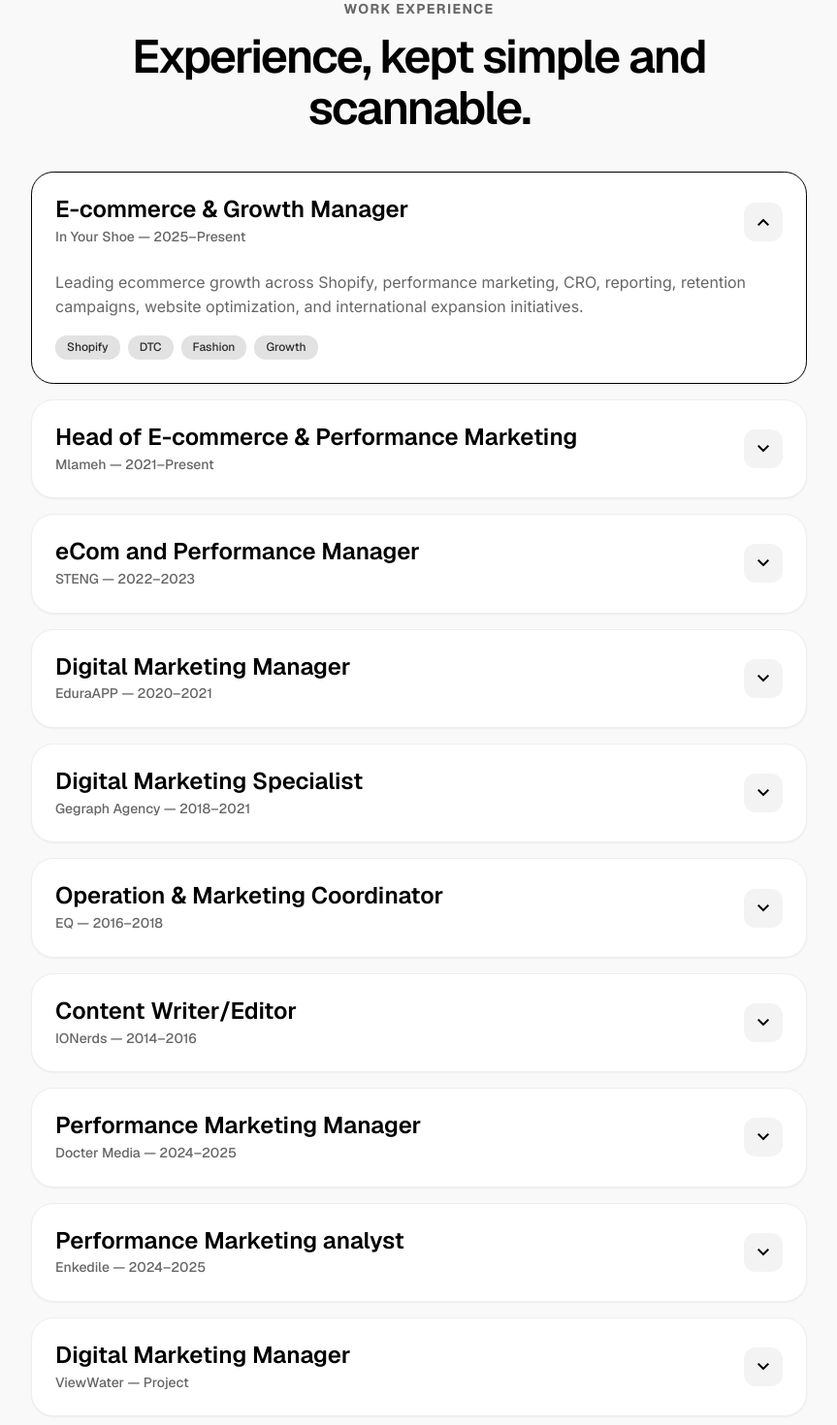
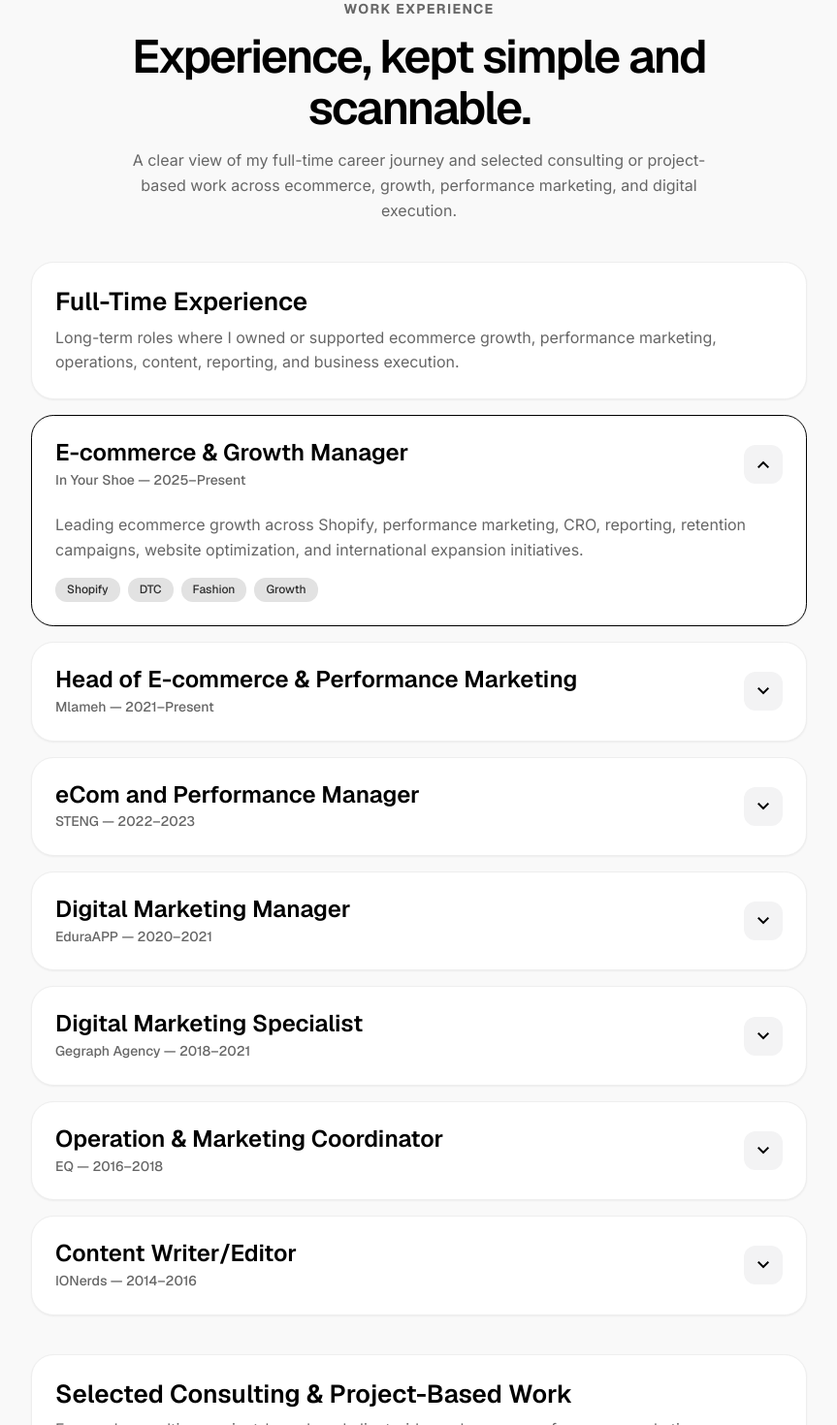
Before and after one commit to moudes/Dessoky, a Next.js app: page / in a window 1280 px wide. Shown: the part 2112-3582 px from the top of the page at 97% size, without its empty margins (208-1071 px from the left). Built offline with nearby package versions, Linux system fonts and the light colour scheme.

Commit message:
Update ExperienceAccordion.tsx

```diff
--- a/src/components/ExperienceAccordion.tsx
+++ b/src/components/ExperienceAccordion.tsx
@@ -1,55 +1,105 @@
 "use client";
 
 import { useState } from "react";
-import { experiences } from "@/data/content";
+import { experienceGroups } from "@/data/content";
 import { Icon } from "./Icon";
 
 export function ExperienceAccordion() {
-  const [activeIndex, setActiveIndex] = useState(0);
+  const [activeKey, setActiveKey] = useState("Full-Time Experience-0");
 
   return (
-    <section id="experience" className="mx-auto w-full max-w-container-wide px-margin-mobile py-section-gap md:px-8">
+    <section
+      id="experience"
+      className="mx-auto w-full max-w-container-wide px-margin-mobile py-section-gap md:px-8"
+    >
       <div className="mx-auto mb-8 max-w-2xl text-center md:mb-10">
-        <p className="mb-3 font-heading text-section-title uppercase tracking-widest text-text-muted">Work Experience</p>
+        <p className="mb-3 font-heading text-section-title uppercase tracking-widest text-text-muted">
+          Work Experience
+        </p>
+
         <h2 className="font-heading text-[31px] font-semibold leading-tight tracking-[-0.035em] text-primary md:text-headline-xl">
           Experience, kept simple and scannable.
         </h2>
+
+        <p className="mx-auto mt-4 max-w-[620px] text-[15.5px] leading-7 text-text-muted md:text-body-md">
+          A clear view of my full-time career journey and selected consulting or
+          project-based work across ecommerce, growth, performance marketing,
+          and digital execution.
+        </p>
       </div>
 
-      <div className="mx-auto max-w-container-max space-y-4">
-        {experiences.map((item, index) => {
-          const isActive = activeIndex === index;
+      <div className="mx-auto max-w-container-max space-y-10">
+        {experienceGroups.map((group) => (
+          <div key={group.title}>
+            <div className="mb-4 rounded-[1.25rem] border border-border-low-contrast bg-surface-container-lowest p-5 shadow-sm md:rounded-[1.45rem] md:p-6">
+              <h3 className="font-heading text-[22px] font-semibold leading-tight text-primary md:text-[26px]">
+                {group.title}
+              </h3>
+
+              {group.description && (
+                <p className="mt-2 text-[15px] leading-7 text-text-muted md:text-body-md">
+                  {group.description}
+                </p>
+              )}
+            </div>
+
+            <div className="space-y-4">
+              {group.items.map((item, index) => {
+                const itemKey = `${group.title}-${index}`;
+                const isActive = activeKey === itemKey;
 
                 return (
                   <article
-              key={`${item.company}-${item.title}`}
+                    key={`${group.title}-${item.company}-${item.title}`}
                     className={`overflow-hidden rounded-[1.25rem] border bg-surface-container-lowest shadow-sm transition-all duration-300 md:rounded-[1.45rem] ${
-                isActive ? "border-primary shadow-md" : "border-border-low-contrast"
+                      isActive
+                        ? "border-primary shadow-md"
+                        : "border-border-low-contrast"
                     }`}
                   >
                     <button
+                      type="button"
                       className="flex w-full items-center justify-between gap-4 p-5 text-left focus:outline-none focus-visible:ring-2 focus-visible:ring-primary md:p-6"
-                onClick={() => setActiveIndex(isActive ? -1 : index)}
+                      onClick={() => setActiveKey(isActive ? "" : itemKey)}
                       aria-expanded={isActive}
                     >
                       <span className="min-w-0">
-                  <span className="block font-heading text-[21px] font-semibold leading-tight text-primary md:text-headline-lg-mobile">{item.title}</span>
+                        <span className="block font-heading text-[21px] font-semibold leading-tight text-primary md:text-headline-lg-mobile">
+                          {item.title}
+                        </span>
+
                         <span className="mt-1 block font-heading text-sm text-text-muted md:text-label-md">
                           {item.company} — {item.period}
                         </span>
                       </span>
+
                       <span className="grid size-10 shrink-0 place-items-center rounded-full bg-surface-container-low text-primary">
-                  <Icon name="expand_more" className={`transition-transform duration-300 ${isActive ? "rotate-180" : ""}`} />
+                        <Icon
+                          name="expand_more"
+                          className={`transition-transform duration-300 ${
+                            isActive ? "rotate-180" : ""
+                          }`}
+                        />
                       </span>
                     </button>
 
-              <div className={`grid transition-all duration-300 ${isActive ? "grid-rows-[1fr]" : "grid-rows-[0fr]"}`}>
+                    <div
+                      className={`grid transition-all duration-300 ${
+                        isActive ? "grid-rows-[1fr]" : "grid-rows-[0fr]"
+                      }`}
+                    >
                       <div className="overflow-hidden">
                         <div className="px-5 pb-5 text-text-muted md:px-6 md:pb-6">
-                    <p className="mb-4 text-[15.5px] leading-7 md:text-body-md">{item.description}</p>
+                          <p className="mb-4 text-[15.5px] leading-7 md:text-body-md">
+                            {item.description}
+                          </p>
+
                           <div className="flex flex-wrap gap-2">
                             {item.tags.map((tag) => (
-                        <span key={tag} className="rounded-full bg-surface-variant px-3 py-1 font-heading text-label-sm text-primary/80">
+                              <span
+                                key={tag}
+                                className="rounded-full bg-surface-variant px-3 py-1 font-heading text-label-sm text-primary/80"
+                              >
                                 {tag}
                               </span>
                             ))}
@@ -61,6 +111,9 @@ export function ExperienceAccordion() {
                 );
               })}
             </div>
+          </div>
+        ))}
+      </div>
     </section>
   );
 }
```
Lines whose indentation alone changed are shown as unchanged.
